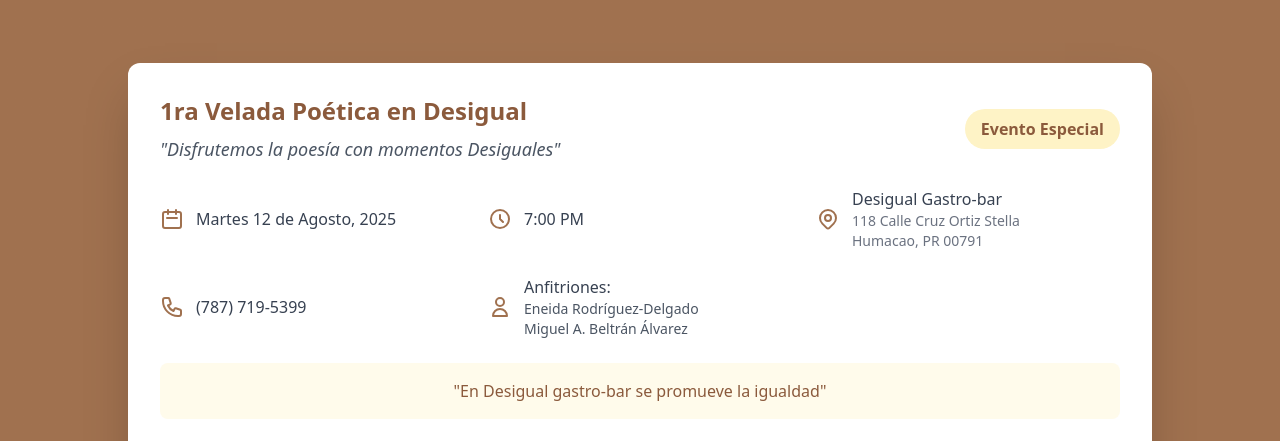
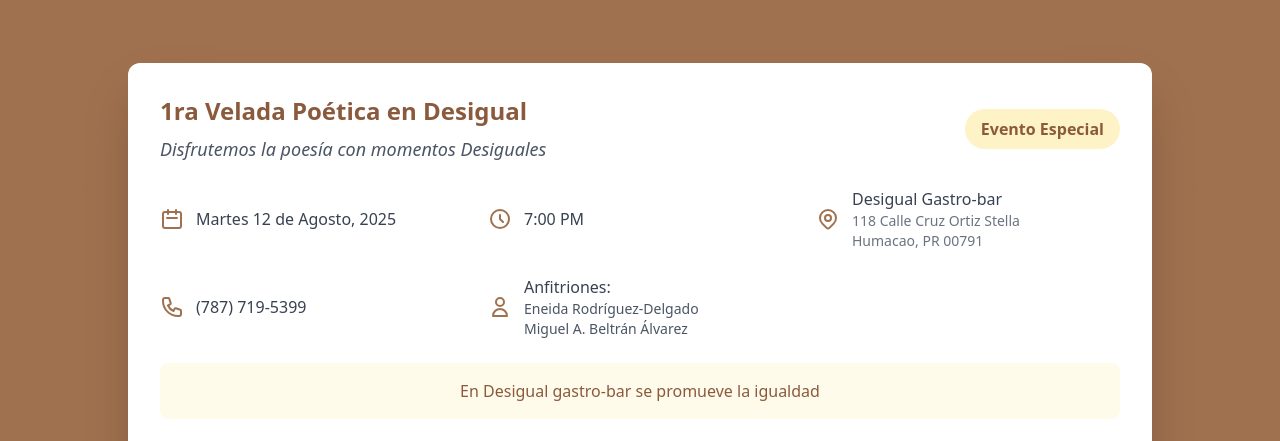
Before and after one commit to temiban013/jayei, a Next.js app: page / in a window 1280 px wide. Shown: the part 1340-1781 px from the top of the page. Built offline with nearby package versions, Linux system fonts and the light colour scheme.

Commit message:
bug fix with double quotes

```diff
--- a/app/page.tsx
+++ b/app/page.tsx
@@ -317,7 +317,7 @@
                   1ra Velada Poética en Desigual
                 </h3>
                 <p className="text-lg text-gray-600 italic">
-                  "Disfrutemos la poesía con momentos Desiguales"
+                  Disfrutemos la poesía con momentos Desiguales
                 </p>
               </div>
               <span className="bg-amber-100 text-cream-700 px-4 py-2 rounded-full font-semibold">
@@ -444,7 +444,7 @@
 
             <div className="bg-amber-50 rounded-lg p-4 mb-6">
               <p className="text-cream-700 font-medium text-center">
-                "En Desigual gastro-bar se promueve la igualdad"
+                En Desigual gastro-bar se promueve la igualdad
               </p>
             </div>
 
```
